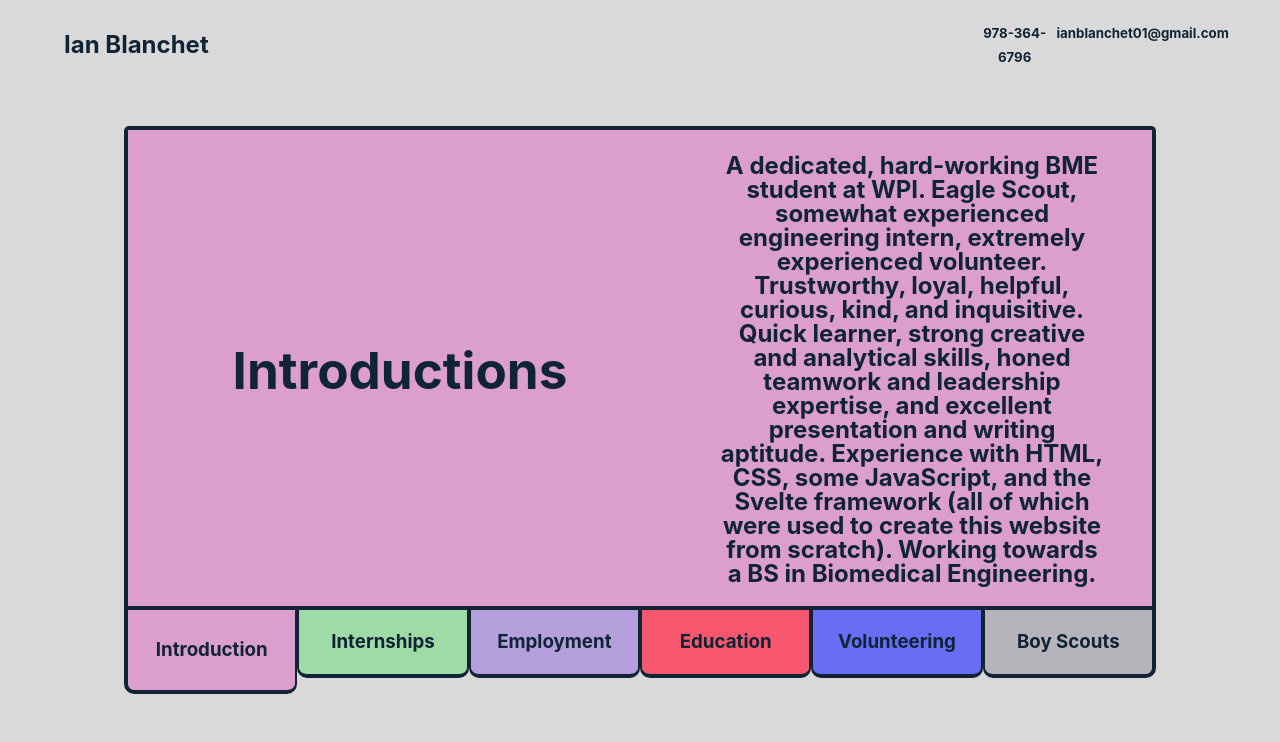
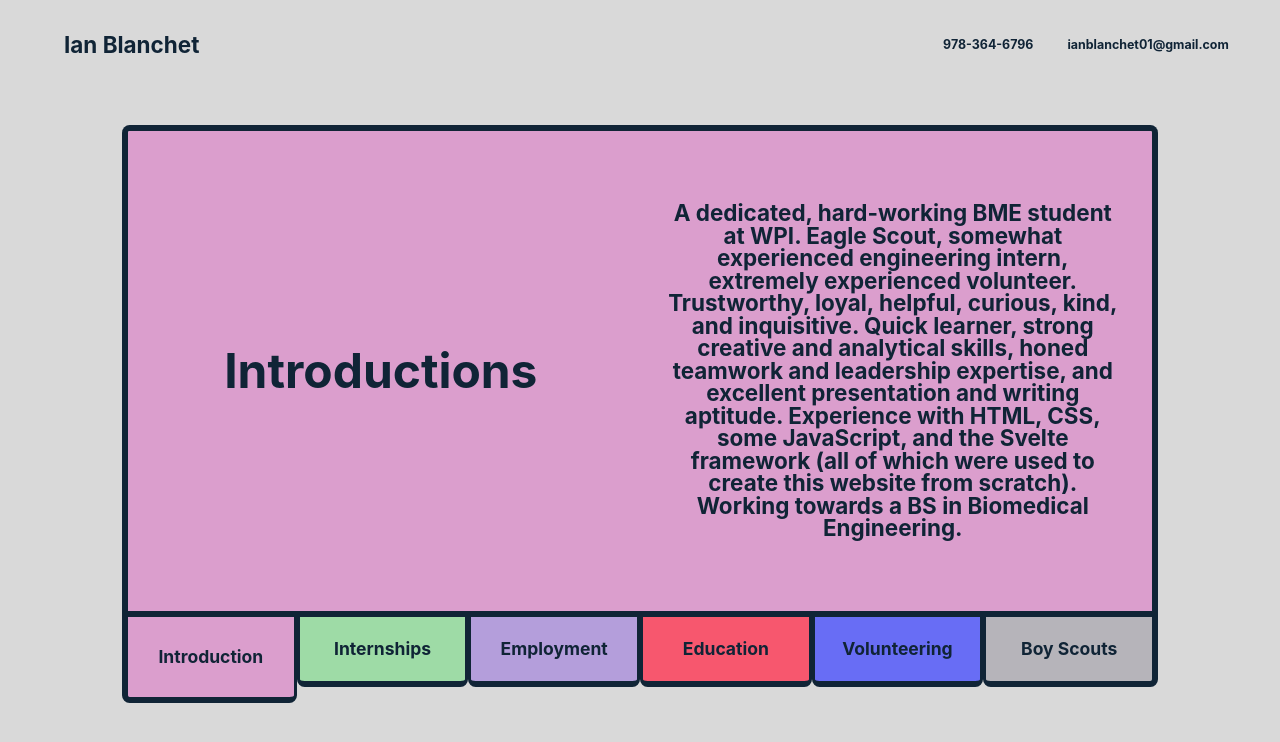
Before and after one commit to MementoMori-2020/informationAboutMe, a Svelte app: page / in a window 1280 px wide. Shown: the top 742 px of the page. Built offline with nearby package versions, Linux system fonts and the light colour scheme.

Commit message:
commit :)

```diff
--- a/src/App.svelte
+++ b/src/App.svelte
@@ -8,10 +8,6 @@
 
   var pgWidth
 
-  function load() {
-    let x = document.querySelector('#slideDeck')
-    x.classList.add('one')
-  }
   function switchTab(event) {
     let viewport = document.querySelector('#slideDeck')
     let newPage = event.target.id
@@ -75,7 +71,8 @@
       </div>
       <!--Make the "slideshows" scroll sideways, but scroll
           up/down between topics.-->
-      <div on:load={load} id="switchTabs">
+      <div id="switchTabs">
+        <div class="first">
           <div on:click={switchTab} id="one" class="h3 left selected">
             <h3 id="one">Introduction</h3>
           </div>
@@ -84,11 +81,13 @@
             <h3 id="two">Internships</h3>
           </div>
 
-        <div on:click={switchTab} id="three" class="h3">
+          <div on:click={switchTab} id="three" class="h3 leftMid">
             <h3 id="three">Employment</h3>
           </div>
+        </div>
 
-        <div on:click={switchTab} id="four" class="h3">
+        <div class="second">
+          <div on:click={switchTab} id="four" class="h3 rightMid">
             <h3 id="four">Education</h3>
           </div>
 
@@ -99,7 +98,7 @@
           <div on:click={switchTab} id="six" class="h3 right">
             <h3 id="six">Boy Scouts</h3>
           </div>
-
+        </div>
       </div>
     </section>
     <section class="ignore one two three four five six"></section>
@@ -134,11 +133,11 @@
   #displayBox {
     Width: 80vw;
     height: 60vh;
-    border-top: 4px solid;
-    border-right: 4px solid;
-    border-left: 4px solid;
-    border-top-left-radius: 5px;
-    border-top-right-radius: 5px;
+    border-top: .47vw solid;
+    border-right: .47vw solid;
+    border-left: .47vw solid;
+    border-top-left-radius: .6vw;
+    border-top-right-radius: .6vw;
     overflow: hidden;
     z-index: 10;
   }
@@ -147,6 +146,9 @@
     transition: all 1s;
     z-index: 5;
     color: #102436;
+    display: flex;
+    flex-direction: column;
+    align-items: start;
   }
   section.one {
     transform: translateY(0);
@@ -166,11 +168,6 @@
   section.six {
     transform: translateY(-300vh);
   }
-  /*
-  .slideDeck:hover {
-    transform: translateY(-60vh);
-  }
-  */
 
 
 
@@ -178,7 +175,7 @@
     display: flex;
     flex-direction: row;
     justify-content: space-evenly;
-    align-items: center;
+    align-items: start;
     height: 8vh;
     margin: 0px;
     border: 0px solid;
@@ -187,40 +184,46 @@
   #switchTabs .h3 {
     margin: 0px;
     padding: 0px;
-    width: 16.66666666666666666%;
+    width: 33.333333333333333%;
     height: 8vh;
     display: flex;
     justify-content: center;
     align-items: start;
-    border-top: 4px solid;
-    border-left: 2px solid;
-    border-right: 2px solid;
-    border-bottom: 4px solid;
-    border-bottom-left-radius: 10px;
-    border-bottom-right-radius: 10px;
+    border-top: .47vw solid;
+    border-left: .235vw solid;
+    border-right: .235vw solid;
+    border-bottom: .47vw solid;
+    border-bottom-left-radius: .6vw;
+    border-bottom-right-radius: .6vw;
     transition: all .2s;
     cursor: pointer;
     z-index: 10;
   }
+  .first, .second {
+    width: 50%
+  }
   #switchTabs .selected {
     height: 10vh;
-    transform: translateY(1vh);
   }
   #switchTabs .h3:hover {
     height: 10vh;
-    transform: translateY(1vh);
   }
   #switchTabs .left {
-    border-left: 4px solid;
+    border-left: .47vw solid;
   }
   #switchTabs .right {
-    border-right: 4px solid;
+    border-right: .47vw solid;
   }
   #switchTabs h3 {
     margin: auto;
     width: 100%;
     cursor: pointer;
     color: #102436;
+  }
+  #switchTabs .first, #switchTabs .second {
+    width: 50%;
+    display: flex;
+    flex-direction: row;
   }
   #one {
     background-color: #db9ecd;
@@ -240,6 +243,36 @@
   #six {
     background-color: #b6b4ba;
   }
+  @media screen and (max-aspect-ratio: 1/1) {
+    #switchTabs {
+      flex-direction: column;
+      height: 17vh;
+      width: 80.94vw;
+      margin: 0px;
+    }
+    #switchTabs h3 {
+      font-size: 180%;
+    }
+    #switchTabs .selected {
+      height: 8vh;
+    }
+    #switchTabs .h3:hover {
+      height: 8vh;
+    }
+    #switchTabs .first, #switchTabs .second {
+      width: 100%;
+    }
+    #switchTabs .first .h3, #switchTabs .left {
+      border-bottom-right-radius: 0px;
+      border-bottom-left-radius: 0px;
+    }
+    #switchTabs .leftMid {
+      border-right: .47vw solid;
+    }
+    #switchTabs .rightMid {
+      border-left: .47vw solid;
+    }
+  }
 
 
 
@@ -247,7 +280,7 @@
     display: flex;
     flex-direction: row;
     justify-content: space-between;
-    width: 20vw;
+    width: 24%;
     margin-right: 2vw;
   }
   .header {
@@ -275,6 +308,16 @@
     position: fixed;
     top: 0px;
   }
+  @media screen and (max-aspect-ratio: 1/1) {
+    .contact {
+      width: 50%;
+      margin-right: 5vw;
+    }
+    .header {
+      font-size: 170%;
+      height: 10vh;
+    }
+  }
 
   .ignore {
     display: none;
--- a/src/app.css
+++ b/src/app.css
@@ -1,7 +1,6 @@
 :root {
+  font-size: 16px;
   font-family: Inter, Avenir, Helvetica, Arial, sans-serif;
-  font-size: 16px;
-  line-height: 24px;
   font-weight: 400;
 
   color-scheme: light dark;
@@ -16,6 +15,25 @@
 
   padding: 0px;
   margin: 0px;
+}
+
+@media screen and (min-aspect-ratio: 7/5) {
+  :root {
+    font-size: 1.17vw;
+    line-height: 1.755vw;
+  }
+}
+
+@media screen and (max-aspect-ratio: 7/5) and (min-aspect-ratio: 1/1) {
+  :root {
+    font-size: 1.35vw;
+
+  }
+}
+@media screen and (max-aspect-ratio: 1/1) {
+  :root {
+    font-size: 1.6vw;
+  }
 }
 
 a {
--- a/src/lib/eagle.svelte
+++ b/src/lib/eagle.svelte
@@ -38,4 +38,35 @@
     width: 25vw;
     height: 25vw;
   }
+  @media screen and (max-aspect-ratio: 1/1) {
+    section {
+      flex-direction: column;
+    }
+    .slide {
+      display: flex;
+      flex-direction: column;
+    }
+    h1 {
+      height: 40%;
+      display: flex;
+      justify-content: center;
+      align-items: center;
+    }
+    h3 {
+      height: 60%;
+      width: 60%;
+      font-size: 130%;
+    }
+    img, .right-img {
+      display: none;
+    }
+    .left-text {
+      width: 100%;
+      height: 90%;
+      font-size: 140%;
+      display: flex;
+      flex-direction: column;
+      align-items: center;
+    }
+  }
 </style>
--- a/src/lib/internships.svelte
+++ b/src/lib/internships.svelte
@@ -3,10 +3,7 @@
 </script>
 
 <section class="slide">
-  <div class="left-img block">
-    <img src="./src/assets/nuveraAndAMB.png" class="nuvera" alt="Nuvera Fuel Cells Logo" />
-  </div>
-  <div class="right-text block">
+  <div class="left-text block">
     <h1>Past Internships</h1>
     <h3>In the past, I have worked with Nuvera Fuel Cells and A Mighty Blaze
       as an intern. Nuvera is a leader in developing fuel cell technology,
@@ -16,6 +13,9 @@
       publicity for their work. I was responsible for creating and maintaining
       the YouTube channel that hosts the authors' daily interviews.
     </h3>
+  </div>
+  <div class="right-img block">
+    <img src="./src/assets/nuveraAndAMB.png" class="nuvera" alt="Nuvera Fuel Cells Logo" />
   </div>
 </section>
 
@@ -35,11 +35,42 @@
     margin-bottom: 0px;
     margin-top: 0px;
   }
-  .right-text {
+  .left-text {
     width: 35vw;
   }
-  .left-img, .left-img img {
+  .right-img, .right-img img {
     width: 25vw;
     height: 25vw;
   }
+  @media screen and (max-aspect-ratio: 1/1) {
+    section {
+      flex-direction: column;
+    }
+    .slide {
+      display: flex;
+      flex-direction: column;
+    }
+    h1 {
+      height: 40%;
+      display: flex;
+      justify-content: center;
+      align-items: center;
+    }
+    h3 {
+      height: 60%;
+      width: 60%;
+      font-size: 130%;
+    }
+    img, .right-img {
+      display: none;
+    }
+    .left-text {
+      width: 100%;
+      height: 90%;
+      font-size: 140%;
+      display: flex;
+      flex-direction: column;
+      align-items: center;
+    }
+  }
 </style>
--- a/src/lib/intro.svelte
+++ b/src/lib/intro.svelte
@@ -1,3 +1,8 @@
+<script>
+
+</script>
+
+<div class="slides">
   <section class="slide">
       <div class="intro">
           <h1>Introductions</h1>
@@ -15,6 +20,17 @@
           </h2>
       </div>
   </section>
+  <section class="slide">
+    <div class="text">
+        <h2>There will be more text here, but for now I just need a paragraph.
+          Lorem ipsum si dolor amet or whatever I guess.
+        </h2>
+    </div>
+    <div class="intro">
+      <h1>Slide 2</h1>
+  </div>
+  </section>
+</div>
 
 <style>
   section {
@@ -22,6 +38,15 @@
     flex-direction: row;
     justify-content: space-around;
     align-items: center;
+  }
+  .slides {
+    transition: all 1s;
+    display: flex;
+    flex-direction: row;
+    justify-content: start;
+  }
+  .slides:hover {
+    transform: translateX(-80vw);
   }
   .slide {
     width: 80vw;
@@ -32,17 +57,40 @@
     display: flex;
     justify-content: center;
     align-items: center;
-    height: 20vh;
+    height: 25%;
   }
   .intro {
-    width: 35vw;
+    width: 43.75%;
     display: flex;
     justify-content: center;
     align-items: center;
-    height: 30vh;
+    height: 50%;
   }
   .text {
-    width: 30vw;
-    min-height: 25vw;
+    width: 45%;
+    min-height: 31.25%;
+    display: flex;
+    justify-content: center;
+    align-items: center;
+  }
+
+  @media screen and (max-aspect-ratio: 1/1) {
+    .slide {
+      display: flex;
+      flex-direction: column;
+    }
+    h1 {
+      height: 50%;
+    }
+    .intro {
+      width: 90%;
+      height: 30%;
+      font-size: 170%;
+    }
+    .text {
+      width: 80%;
+      height: 70%;
+      font-size: 125%;
+    }
   }
 </style>
--- a/src/lib/jobs.svelte
+++ b/src/lib/jobs.svelte
@@ -38,4 +38,35 @@
     width: 25vw;
     height: 25vw;
   }
+  @media screen and (max-aspect-ratio: 1/1) {
+    section {
+      flex-direction: column;
+    }
+    .slide {
+      display: flex;
+      flex-direction: column;
+    }
+    h1 {
+      height: 40%;
+      display: flex;
+      justify-content: center;
+      align-items: center;
+    }
+    h3 {
+      height: 60%;
+      width: 60%;
+      font-size: 130%;
+    }
+    img, .left-img {
+      display: none;
+    }
+    .right-text {
+      width: 100%;
+      height: 90%;
+      font-size: 140%;
+      display: flex;
+      flex-direction: column;
+      align-items: center;
+    }
+  }
 </style>
--- a/src/lib/school.svelte
+++ b/src/lib/school.svelte
@@ -38,4 +38,35 @@
       width: 25vw;
       height: 25vw;
     }
+    @media screen and (max-aspect-ratio: 1/1) {
+    section {
+      flex-direction: column;
+    }
+    .slide {
+      display: flex;
+      flex-direction: column;
+    }
+    h1 {
+      height: 40%;
+      display: flex;
+      justify-content: center;
+      align-items: center;
+    }
+    h3 {
+      height: 60%;
+      width: 60%;
+      font-size: 130%;
+    }
+    img, .right-img {
+      display: none;
+    }
+    .left-text {
+      width: 100%;
+      height: 90%;
+      font-size: 140%;
+      display: flex;
+      flex-direction: column;
+      align-items: center;
+    }
+  }
   </style>
--- a/src/lib/volunteer.svelte
+++ b/src/lib/volunteer.svelte
@@ -1,8 +1,8 @@
 <section class="slide">
-  <div class="right-img block">
+  <div class="left-img block">
     <img src="./src/assets/COSAndOPDD.png" class="opdd" alt="Operation Delta Dog Logo" />
   </div>
-  <div class="left-text block">
+  <div class="right-text block">
     <h1>Volunteer Work</h1>
     <h3>
       Over the years I have volunteered with a number of people and
@@ -33,11 +33,42 @@
     margin-bottom: 0px;
     margin-top: 0px;
   }
-  .left-text {
+  .right-text {
     width: 35vw;
   }
-  .right-img, .right-img img {
+  .left-img, .left-img img {
     width: 25vw;
     min-height: 25vw;
   }
+  @media screen and (max-aspect-ratio: 1/1) {
+    section {
+      flex-direction: column;
+    }
+    .slide {
+      display: flex;
+      flex-direction: column;
+    }
+    h1 {
+      height: 40%;
+      display: flex;
+      justify-content: center;
+      align-items: center;
+    }
+    h3 {
+      height: 60%;
+      width: 70%;
+      font-size: 130%;
+    }
+    img, .left-img {
+      display: none;
+    }
+    .right-text {
+      width: 100%;
+      height: 90%;
+      font-size: 140%;
+      display: flex;
+      flex-direction: column;
+      align-items: center;
+    }
+  }
 </style>
```
Lines whose indentation alone changed are shown as unchanged.
